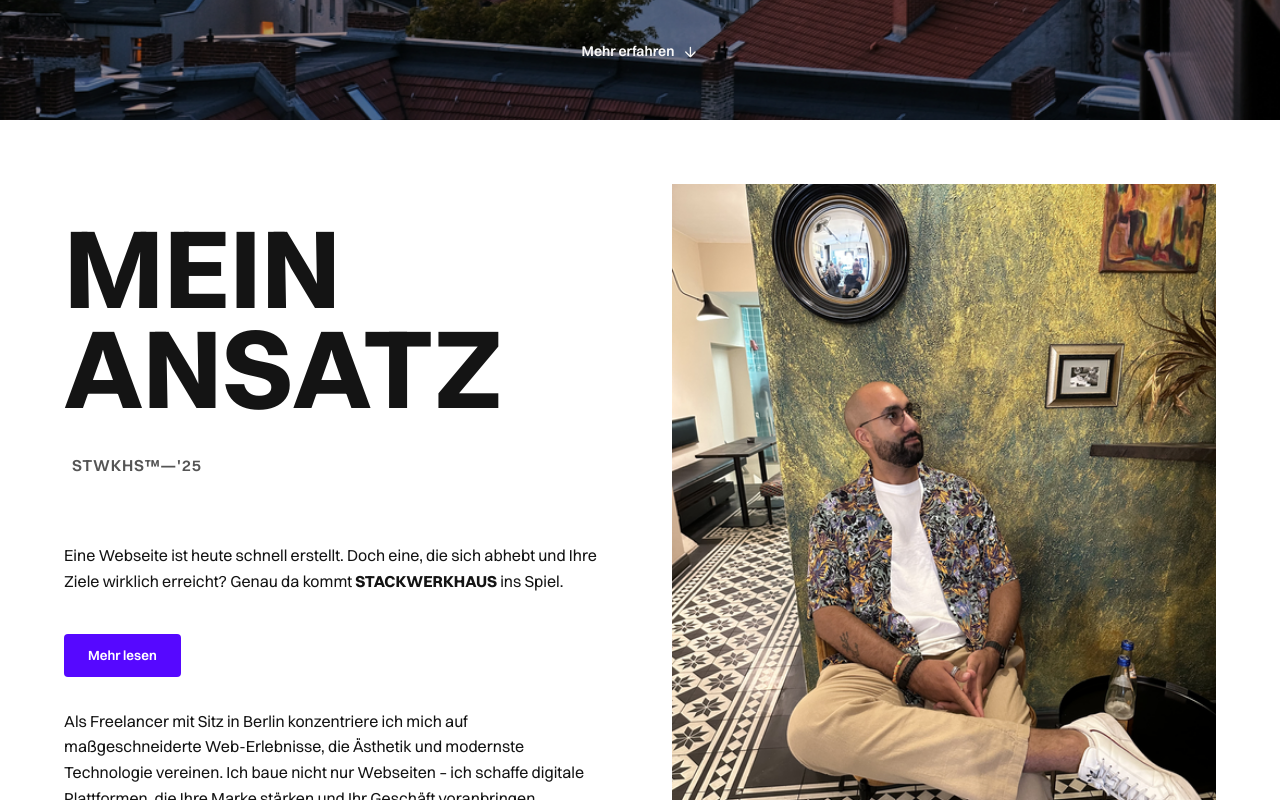
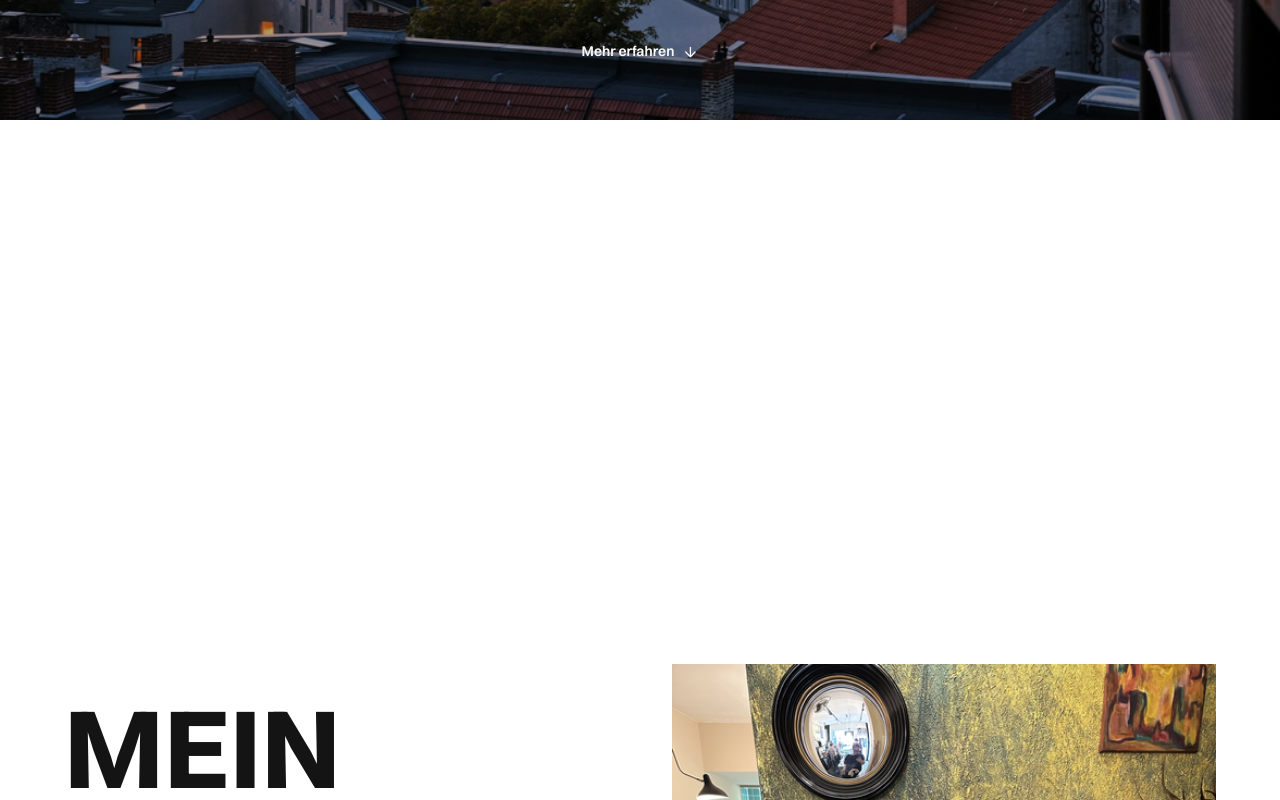
Before and after one commit to bpnace/STACKWERKHAUS2, a website built with webpack: page src/index.html in a window 1280 px wide. Shown: the part 680-1480 px from the top of the page. Built offline with nearby package versions, Linux system fonts and the light colour scheme; some packages are replaced by stand-ins of ours.

Commit message:
fix(hero): add parallax spacer below hero to prevent layout jump after parallax ends

```diff
--- a/src/index.html
+++ b/src/index.html
@@ -50,6 +50,7 @@
                     <span class="circle-fill"></span>
                 </button>
             </section>
+            <div class="hero-parallax-spacer"></div>
 
             <!-- About Section Component -->
             <section id="about" class="about-section">
--- a/src/styles/components/_hero.scss
+++ b/src/styles/components/_hero.scss
@@ -76,4 +76,10 @@
   z-index: 2;
 }
 
+.hero-parallax-spacer {
+  height: 60vh;
+  width: 100%;
+  pointer-events: none;
+}
+
 // Removed @keyframes
```
